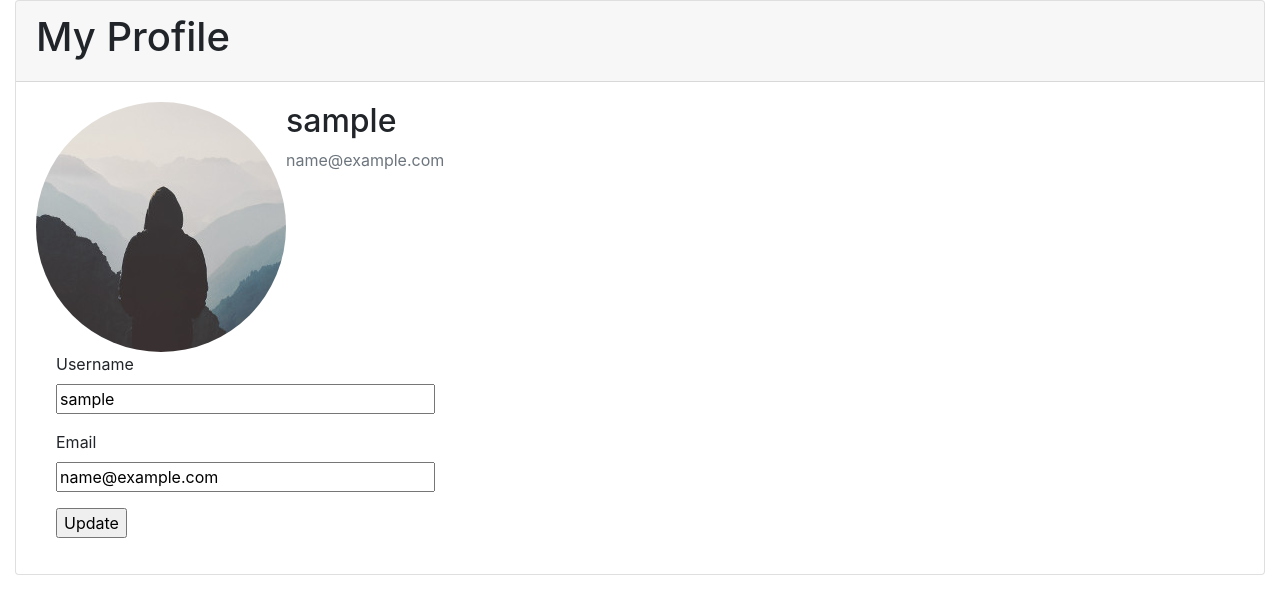
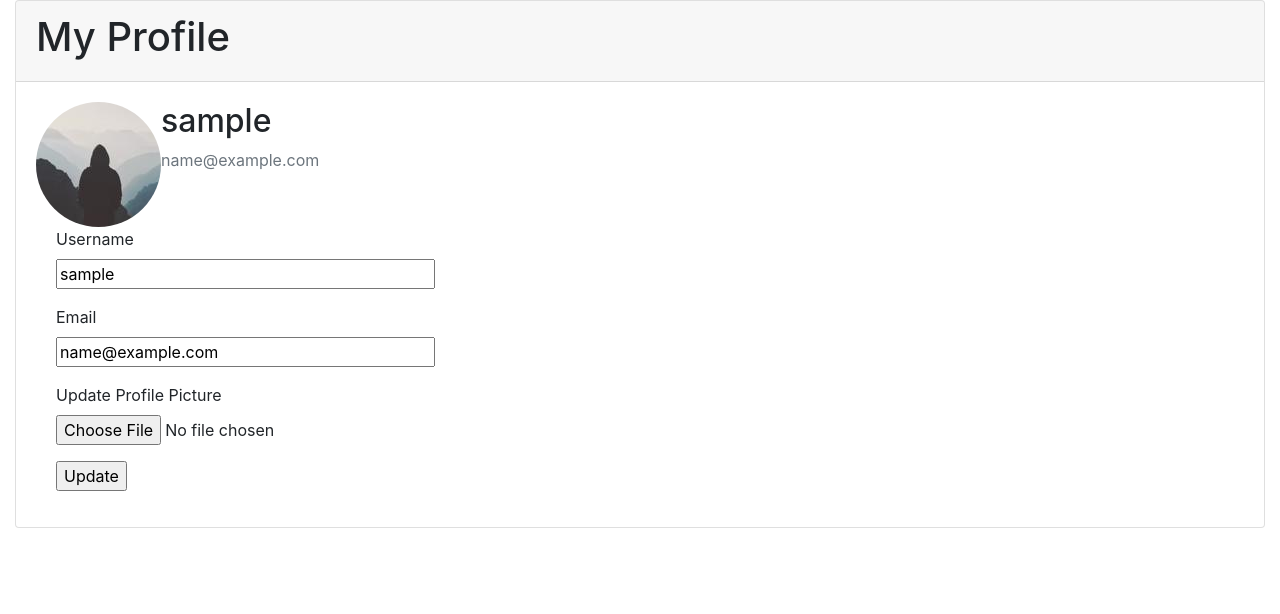
Before and after one commit to Flask-tuts/flaskblog, a Flask app: page /account in a window 1280 px wide. Shown: the part 56-670 px from the top of the page. Run offline with Flask 2, Linux system fonts and the light colour scheme; the visitor is signed in with stand-in values (Sample User, id 1); data comes from the database, SQL or seed files in the repository; both versions use the stored data as it was after the commit; some libraries are stand-ins or nearby versions.

Commit message:
Update Profile pic functionality.

```diff
--- a/src/forms.py
+++ b/src/forms.py
@@ -1,9 +1,9 @@
 from flask_wtf import FlaskForm
+from flask_wtf.file import FileField, FileAllowed
 from flask_login import current_user
 from wtforms import StringField, PasswordField, BooleanField, SubmitField
 from wtforms.validators import DataRequired, Email, EqualTo, ValidationError
 from src.models import User
-
 
 
 class RegistrationForm(FlaskForm):
@@ -34,6 +34,7 @@
 class UpdateProfileForm(FlaskForm):
     username = StringField('Username', validators=[DataRequired()])
     email = StringField('Email', validators=[DataRequired(), Email()])
+    picture = FileField('Update Profile Picture', validators=[FileAllowed(['jpg', 'png'])])
     submit = SubmitField('Update')
 
     def validate_username(self, username):
--- a/src/routes.py
+++ b/src/routes.py
@@ -1,3 +1,6 @@
+import os
+import secrets
+from PIL import Image
 from src import app, db, bcrypt
 from flask import render_template, redirect, url_for, flash, request
 from src.forms import RegistrationForm, LoginForm,  UpdateProfileForm
@@ -52,11 +55,28 @@
     return redirect(url_for('index'))
 
 
+def save_picture(form_picture):
+    random_hex = secrets.token_hex(8)
+    _, f_ext = os.path.splitext(form_picture.filename)
+    picture_fn = random_hex + f_ext
+    picture_path = os.path.join(app.root_path, 'static/profile_pics', picture_fn)
+
+    output_size = (125, 125)
+    i = Image.open(form_picture)
+    i.thumbnail(output_size)
+    i.save(picture_path)
+
+    return picture_fn
+
+
 @app.route('/account', methods=['GET', 'POST'])
 @login_required
 def account():
     form = UpdateProfileForm()
     if form.validate_on_submit():
+        if form.picture.data:
+            picture_file = save_picture(form.picture.data)
+            current_user.image_file = picture_file
         current_user.username = form.username.data
         current_user.email = form.email.data
         db.session.commit()
--- a/src/templates/account.html
+++ b/src/templates/account.html
@@ -12,24 +12,34 @@
                 <p class="text-secondary">{{ current_user.email }}</p>
             </div>
         </div>
-<form class="form-check" action="" method="post">
+<form class="form-check" action="" method="post" enctype="multipart/form-data">
     {{ form.hidden_tag() }}
-    <p>{{ form.username.label }}<br>
+    <div class="form-group">
+    {{ form.username.label }}<br>
         {{ form.username(size=32) }}<br>
         {% for error in form.username.errors %}
         <span style="color : red;">[{{ error }}]</span>
         {% endfor %}
-    </p>
-    <p>
+    </div>
+    <div class="form-group">
         {{ form.email.label }}<br>
         {{ form.email(size=32) }}<br>
         {% for error in form.email.errors %}
         <span style="color : red;">[{{ error }}]</span>
         {% endfor %}
-    </p>
-    <p>
+    </div>
+    <div class="form-group">
+        {{ form.picture.label() }}<br>
+        {{ form.picture() }}<br>
+        {% if form.picture.errors %}
+            {% for error in form.picture.errors %}
+                <span class="text-danger">{{ error }}</span>
+            {% endfor %}
+        {% endif %}
+    </div>
+    <div class="form-group">
         {{ form.submit() }}
-    </p>
+    </div>
 </form>
     </div>
 
```
Also changed, not shown: app.db, src/static/profile_pics/217197e6bfcec2d2.jpg (added), src/static/profile_pics/default.jpg.
